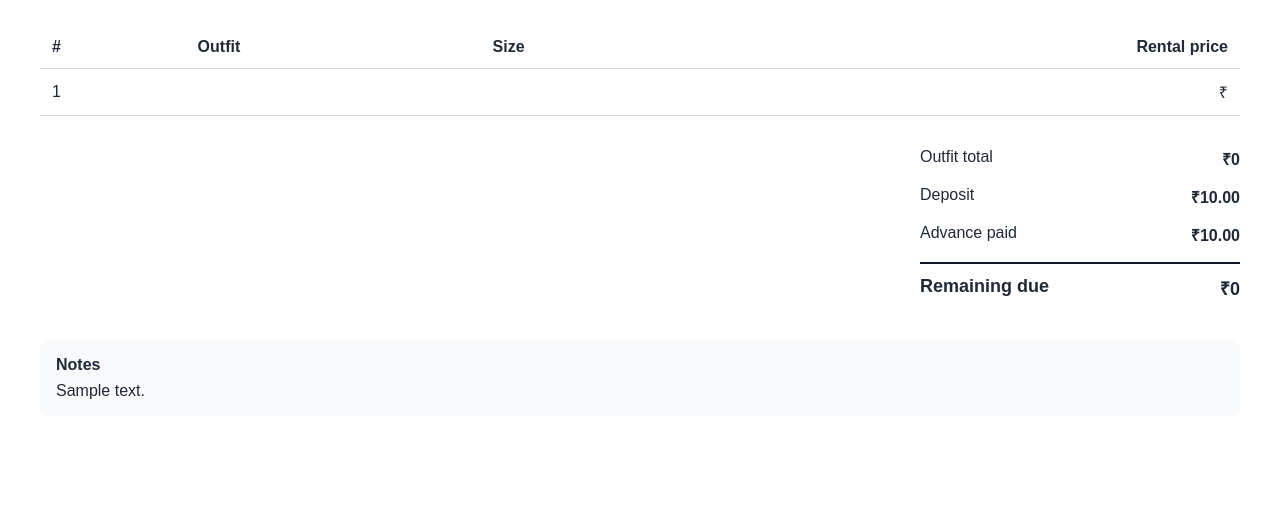
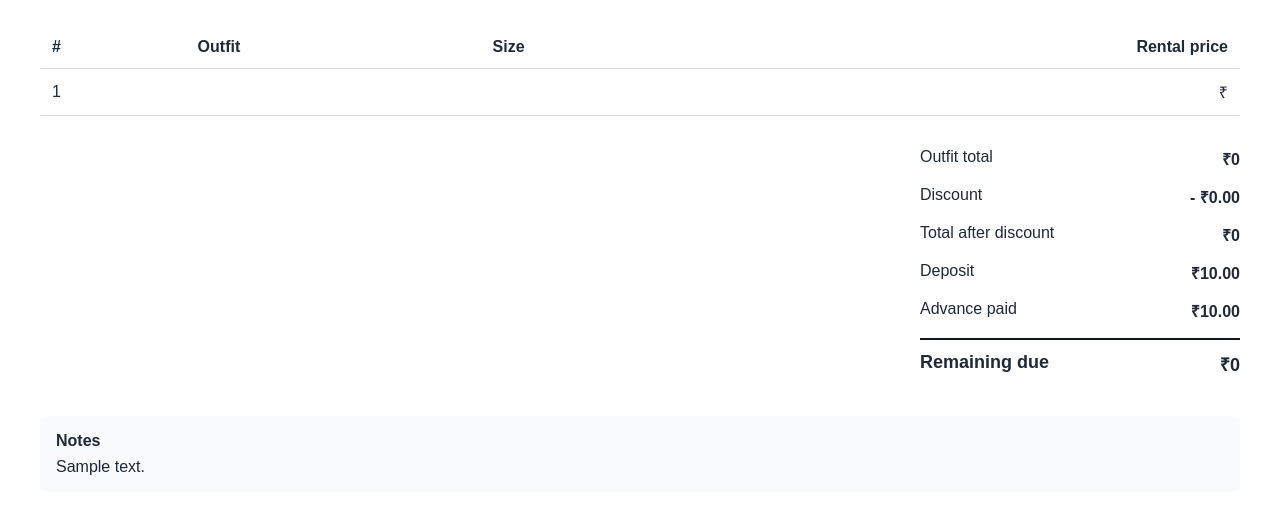
Before and after one commit to iharshgarg/clothing-rental, a Django app: template rentals/templates/admin/rentals/rental/print_bill.html in a window 1280 px wide. Shown: the part 321-853 px from the top of the page. Before the commit the page ends 720 px from the top, so only its background shows below. Run offline with Django 5.2, Linux system fonts and the light colour scheme; the template is opened without the code that fills it: values that come from a table or form of the project are taken from there, others are empty; tables that the repository leaves empty hold one stand-in row (values such as "Sample post").

Commit message:
Added: Discount Feature

```diff
--- a/rentals/models.py
+++ b/rentals/models.py
@@ -73,6 +73,7 @@ class Rental(models.Model):
 
     deposit_amount = models.DecimalField(max_digits=8, decimal_places=2, default=0)
     advance_amount = models.DecimalField(max_digits=8, decimal_places=2, default=0)
+    discount_amount = models.DecimalField(max_digits=8, decimal_places=2, default=0)
     payment_status = models.CharField(
         max_length=10,
         choices=PaymentStatus.choices,
@@ -109,8 +110,12 @@ class Rental(models.Model):
         )
 
     @property
+    def net_amount(self):
+        return max(Decimal("0"), self.total_amount - self.discount_amount)
+
+    @property
     def remaining_due(self):
-        return max(Decimal("0"), self.total_amount - self.advance_amount)
+        return max(Decimal("0"), self.net_amount - self.advance_amount)
 
     def __str__(self):
         return self.bill_number or f"Rental #{self.pk}"
--- a/rentals/templates/admin/rentals/rental/print_bill.html
+++ b/rentals/templates/admin/rentals/rental/print_bill.html
@@ -157,6 +157,16 @@
     </div>
 
     <div>
+      <span>Discount</span>
+      <strong>- ₹{{ rental.discount_amount }}</strong>
+    </div>
+
+    <div>
+      <span>Total after discount</span>
+      <strong>₹{{ rental.net_amount }}</strong>
+    </div>
+
+    <div>
       <span>Deposit</span>
       <strong>₹{{ rental.deposit_amount }}</strong>
     </div>
--- a/rentals/templates/rentals/cart.html
+++ b/rentals/templates/rentals/cart.html
@@ -69,6 +69,12 @@
         </div>
 
         <div class="col-md-4">
+          <label class="form-label">Discount amount</label>
+          <input class="form-control" type="number" step="0.01"
+                min="0" name="discount_amount" value="0">
+        </div>
+
+        <div class="col-md-4">
           <label class="form-label">Payment status</label>
           <select class="form-select" name="payment_status">
             <option value="unpaid">Unpaid</option>
--- a/rentals/views.py
+++ b/rentals/views.py
@@ -248,6 +248,7 @@ def complete_booking(request):
                 end_date=end,
                 deposit_amount=request.POST.get("deposit_amount") or 0,
                 advance_amount=request.POST.get("advance_amount") or 0,
+                discount_amount=request.POST.get("discount_amount") or 0,
                 payment_status=payment_status,
                 confirmed=request.POST.get("confirmed") == "on",
                 notes=request.POST.get("notes", ""),
```
Also changed, not shown: rentals/admin.py (+7 -0 lines), rentals/migrations/0010_rental_discount_amount.py (added).
